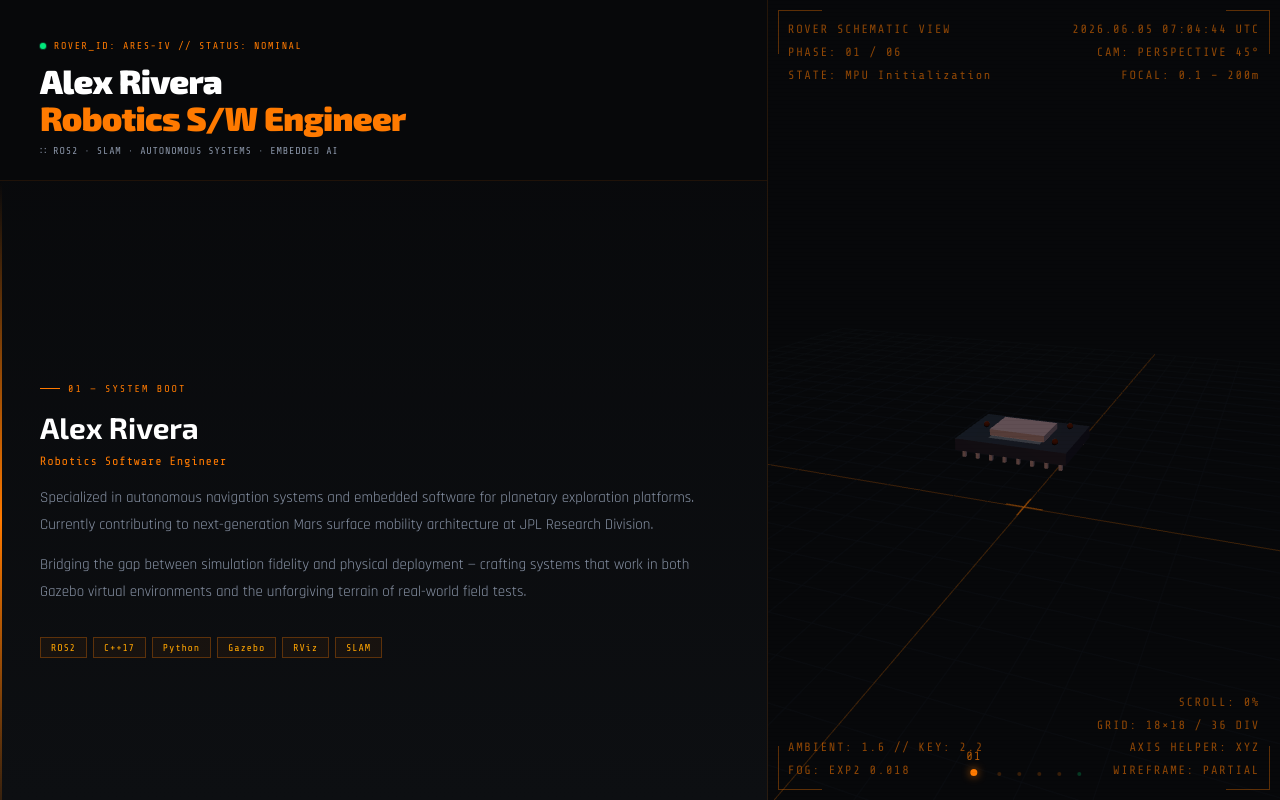
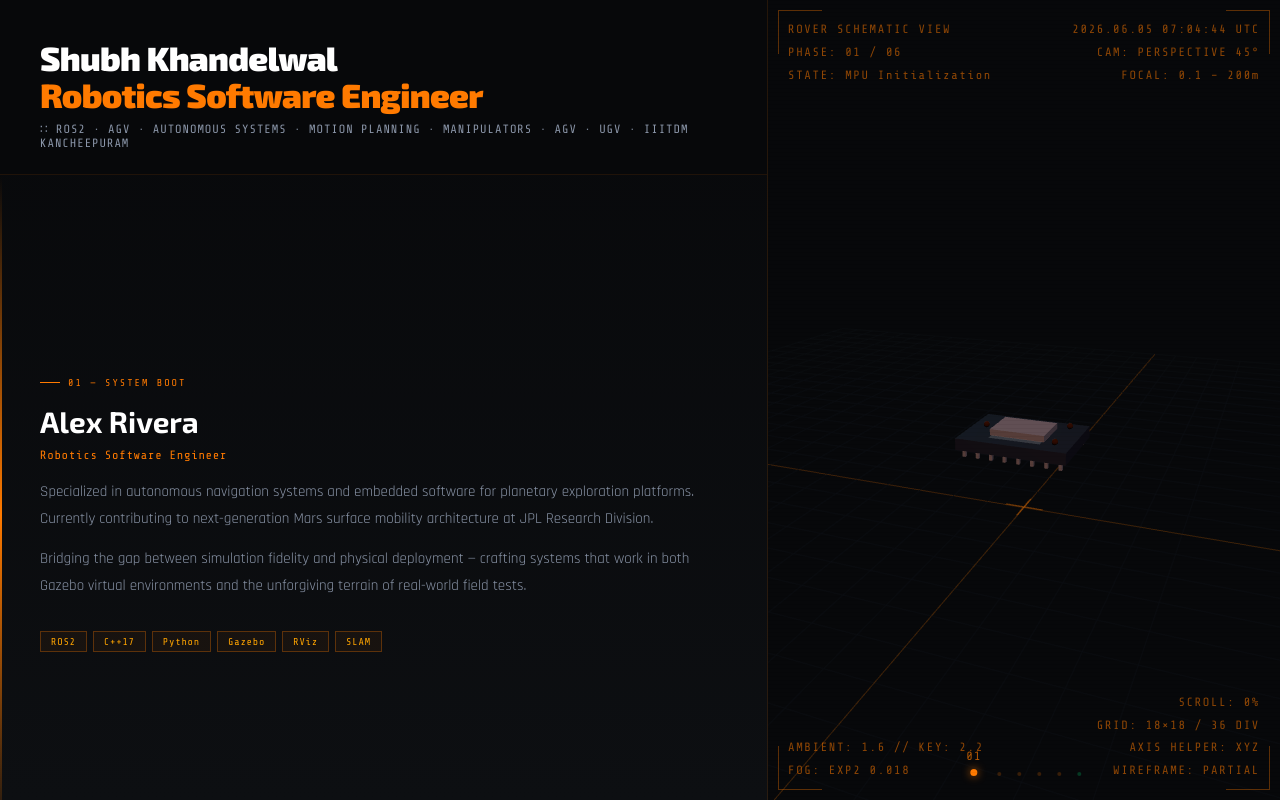
Before and after one commit to ShUbHkHaNdElWaL493/Portfolio, a React (Vite) app: page / in a window 1280 px wide. Built offline with nearby package versions, Linux system fonts and the light colour scheme.

Commit message:
Fixed header and footer for the ContentOverlay

```diff
--- a/include/ContentOverlay.jsx
+++ b/include/ContentOverlay.jsx
@@ -161,25 +161,6 @@ const ContentOverlay = forwardRef(function ContentOverlay({ activePhase, section
         background: '#07080a',
         zIndex: 100,
       }}>
-        <div style={{
-          display: 'flex',
-          alignItems: 'center',
-          gap: 8,
-          fontFamily: "'Share Tech Mono', monospace",
-          fontSize: 10,
-          color: '#FF7A00',
-          marginBottom: 12,
-          letterSpacing: '0.15em',
-        }}>
-          <span style={{
-            width: 6, height: 6,
-            borderRadius: '50%',
-            background: '#00FF88',
-            display: 'inline-block',
-            animation: 'hud-pulse 2s infinite',
-          }} />
-          ROVER_ID: ARES-IV // STATUS: NOMINAL
-        </div>
         <h1 style={{
           fontFamily: "'Exo 2', sans-serif",
           fontSize: '2.1rem',
@@ -189,19 +170,19 @@ const ContentOverlay = forwardRef(function ContentOverlay({ activePhase, section
           color: '#fff',
           margin: 0,
         }}>
-          Alex Rivera
+          Shubh Khandelwal
           <span style={{ color: '#FF7A00', display: 'block' }}>
-            Robotics S/W Engineer
+            Robotics Software Engineer
           </span>
         </h1>
         <div style={{
           fontFamily: "'Share Tech Mono', monospace",
-          fontSize: 10,
+          fontSize: 12,
           color: '#8a95a8',
           marginTop: 8,
           letterSpacing: '0.08em',
         }}>
-          ∷ ROS2 · SLAM · AUTONOMOUS SYSTEMS · EMBEDDED AI
+          ∷ ROS2 · AGV · AUTONOMOUS SYSTEMS · MOTION PLANNING · MANIPULATORS · AGV · UGV · IIITDM KANCHEEPURAM
         </div>
       </div>
 
@@ -282,11 +263,11 @@ const ContentOverlay = forwardRef(function ContentOverlay({ activePhase, section
         padding: '2rem 2.5rem',
         borderTop: '1px solid rgba(255,122,0,0.1)',
         fontFamily: "'Share Tech Mono', monospace",
-        fontSize: 9,
-        color: '#2a3040',
+        fontSize: 12,
+        color: '#8a95a8',
         letterSpacing: '0.08em',
       }}>
-        ARES-IV PORTFOLIO SYSTEM v2.4.1 // ALL SYSTEMS NOMINAL
+        Shubh Khandelwal's Interactive 3-D portfolio.
       </div>
     </div>
   );
--- a/index.html
+++ b/index.html
@@ -4,7 +4,7 @@
     <meta charset="UTF-8" />
     <meta name="viewport" content="width=device-width, initial-scale=1.0" />
     <title>Shubh Khandelwal</title>
-    <meta name="description" content="Shubh Khandelwal's interactive 3D portfolio." />
+    <meta name="description" content="Shubh Khandelwal's interactive 3-D portfolio." />
     <style>
       * { box-sizing: border-box; margin: 0; padding: 0; }
       html, body { width: 100%; height: 100%; overflow: hidden; }
```
